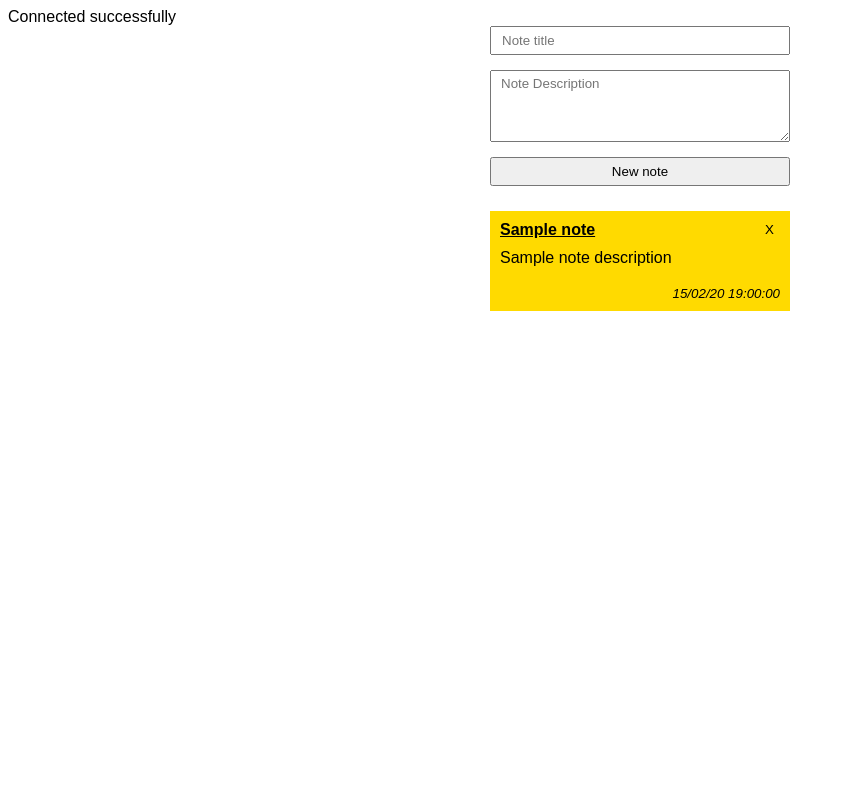
After one commit to najmul-islam/php, a PHP site: page /15_notes_with_mysql/index.php in a window 1280 px wide. The commit adds this page. Shown: the whole page, without its empty margins (0-845 px from the left). Run offline with PHP 8.4, Linux system fonts and the light colour scheme.

Commit message:
change some code

```diff
--- a/09_dates.php
+++ b/09_dates.php
@@ -2,7 +2,7 @@
 // Print current timestamp
 echo time() . "<br>";
 // Print current date
-echo date("Y-m-d H:i:s"). "<br>"
+echo date("Y-m-d H:i:s") . "<br>";
 // Print yesterday
 
 // Different format: https://www.php.net/manual/en/function.date.php
--- /dev/null
+++ b/15_notes_with_mysql/app.css
@@ -0,0 +1,59 @@
+* {
+  box-sizing: border-box;
+}
+body {
+  font-family: Arial;
+}
+
+.new-note {
+  width: 300px;
+  margin: 0 auto;
+}
+
+.new-note input,
+.new-note textarea,
+.new-note button {
+  font-family: Arial;
+  padding: 5px 10px;
+  display: block;
+  width: 100%;
+  margin-bottom: 15px;
+}
+.notes {
+  display: flex;
+  flex-wrap: wrap;
+  justify-content: center;
+}
+.note {
+  background-color: #ffda00;
+  color: black;
+  width: 300px;
+  display: inline-block;
+  margin: 10px;
+  padding: 10px;
+  position: relative;
+  min-height: 100px;
+}
+.note .title {
+  margin-bottom: 10px;
+  font-weight: bold;
+}
+.note .title a {
+  color: black;
+}
+.note .close {
+  position: absolute;
+  right: 10px;
+  top: 10px;
+  background-color: transparent;
+  border: none;
+}
+.note small {
+  position: absolute;
+  bottom: 10px;
+  right: 10px;
+  margin-top: 10px;
+  display: block;
+  text-align: right;
+  font-style: italic;
+}
--- /dev/null
+++ b/15_notes_with_mysql/index.php
@@ -0,0 +1,43 @@
+<?php
+// create connection
+$conn = mysqli_connect("localhost", "root", "", "notes");
+if ($conn) {
+  echo "Connected successfully";
+}
+
+?>
+
+<!DOCTYPE html>
+<html lang="en">
+
+<head>
+  <meta charset="UTF-8">
+  <meta name="viewport" content="width=device-width, initial-scale=1.0">
+  <meta http-equiv="X-UA-Compatible" content="ie=edge">
+  <title>Document</title>
+  <link rel="stylesheet" href="app.css">
+</head>
+
+<body>
+  <div>
+    <form class="new-note" action="create.php" method="post">
+      <input type="text" name="title" placeholder="Note title" autocomplete="off">
+      <textarea name="description" cols="30" rows="4" placeholder="Note Description"></textarea>
+      <button>New note</button>
+    </form>
+    <div class="notes">
+      <div class="note">
+        <div class="title">
+          <a href="">Sample note</a>
+        </div>
+        <div class="description">
+          Sample note description
+        </div>
+        <small>15/02/20 19:00:00</small>
+        <button class="close">X</button>
+      </div>
+    </div>
+  </div>
+</body>
+
+</html>
```
Also changed, not shown: 15_notes_with_mysql/Connection.php (added, +19 -0 lines).
